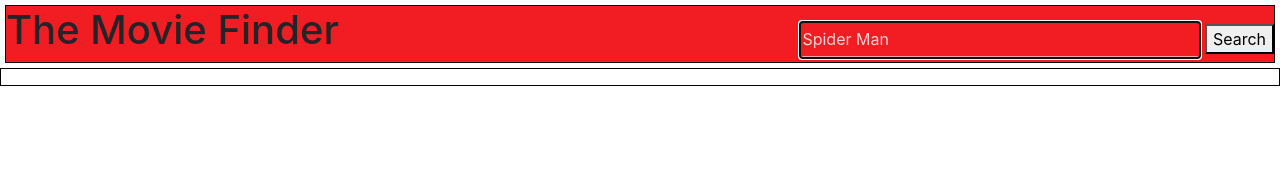
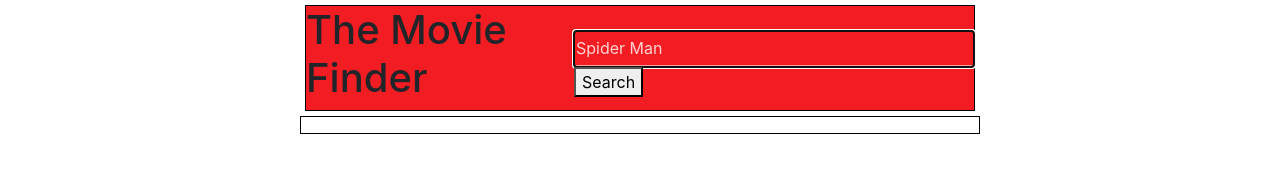
Before and after one commit to vi3t4lov3/GRP12-The-Movie-Finder, a plain HTML site: page index.html in a window 1280 px wide. Drawn offline with nearby package versions, Linux system fonts and the light colour scheme.

Commit message:
final today work

```diff
--- a/assets/css/style.css
+++ b/assets/css/style.css
@@ -1,3 +1,7 @@
+body {
+  margin-left: 300px;
+  margin-right: 300px;
+}
 nav {
   border: 1px solid #000
 }
--- a/index.html
+++ b/index.html
@@ -24,10 +24,10 @@
     <!-- connected to Marvel API, pulls up character picture and basic information -->
     <main class="main-container">
         <!-- charater container  -->
-        <div class="character-container">
-            <div class="list-item" id ="list-item"></div>
+        <div class="character-container"> <div class="character-profile" id="character-bio"></div>
+            <!-- <div class="list-item" id ="list-item"></div> -->
             <div class="movie-search-display" id="movie-search-display"></div>
-            <div class="character-profile" id="character-bio"></div>
+
             <div class="marvel" id="marvel-info"></div>
         </div>
         <!-- GIPHY  Column-->
```
